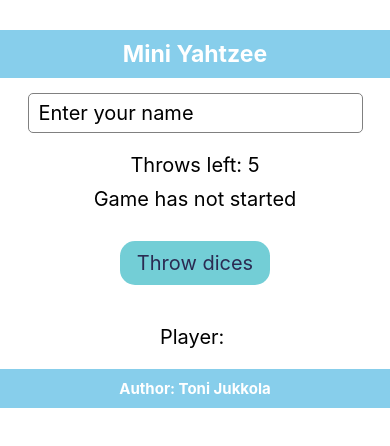
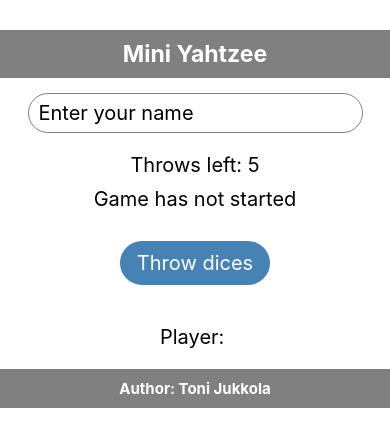
Before and after one commit to ToniJukkola/Yahtzee-game, a React Native app: screen / in a window 390 px wide. Shown: the top 446 px of the page. Built offline with nearby package versions, Linux system fonts and the light colour scheme.

Commit message:
colors changed

```diff
--- a/components/Gameboard.js
+++ b/components/Gameboard.js
@@ -68,6 +68,9 @@ export default function Gameboard() {
       setStatus('Game over');
       setSelectedDices(new Array(NBR_OF_DICES).fill(false));
     }
+
+
+
     else {
       setStatus('Keep on throwing');
     }
--- a/style/style.js
+++ b/style/style.js
@@ -8,12 +8,12 @@ export default StyleSheet.create({
   header: {
     marginTop: 30,
     marginBottom: 15,
-    backgroundColor: 'skyblue',
+    backgroundColor: 'gray',
     flexDirection: 'row',
   },
   footer: {
     marginTop: 20,
-    backgroundColor: 'skyblue',
+    backgroundColor: 'gray',
     flexDirection: 'row'
   },
   title: {
@@ -28,7 +28,7 @@ export default StyleSheet.create({
     height: 40,
     borderColor: 'gray',
     borderWidth: 1,
-    borderRadius: 5,
+    borderRadius: 25,
     paddingHorizontal: 10,
     fontSize: 20,
     marginBottom: 10
@@ -64,14 +64,14 @@ export default StyleSheet.create({
     margin: 30,
     flexDirection: "row",
     padding: 10,
-    backgroundColor: "#73CED6",
+    backgroundColor: "steelblue",
     width: 150,
-    borderRadius: 15,
+    borderRadius: 25,
     justifyContent: 'center',
     alignItems: 'center'
   },
   buttonText: {
-    color:"#2B2B52",
+    color: "white",
     fontSize: 20
   }
 });
```
